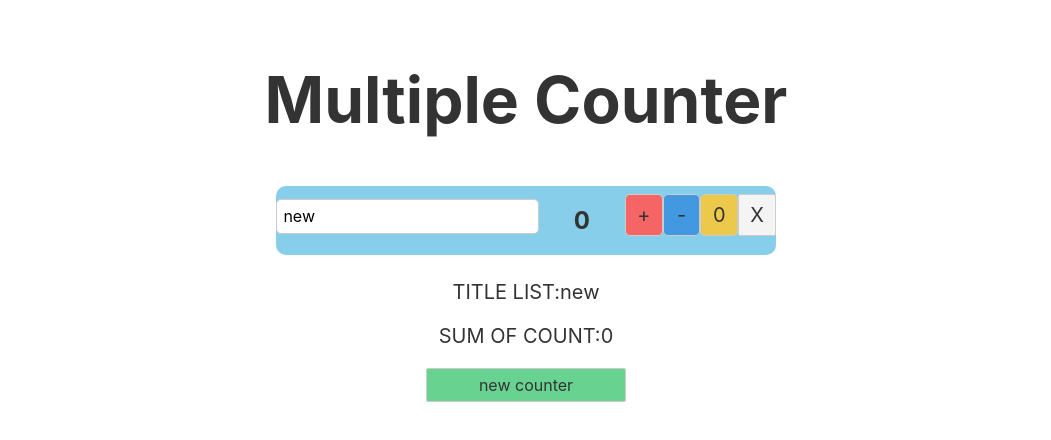
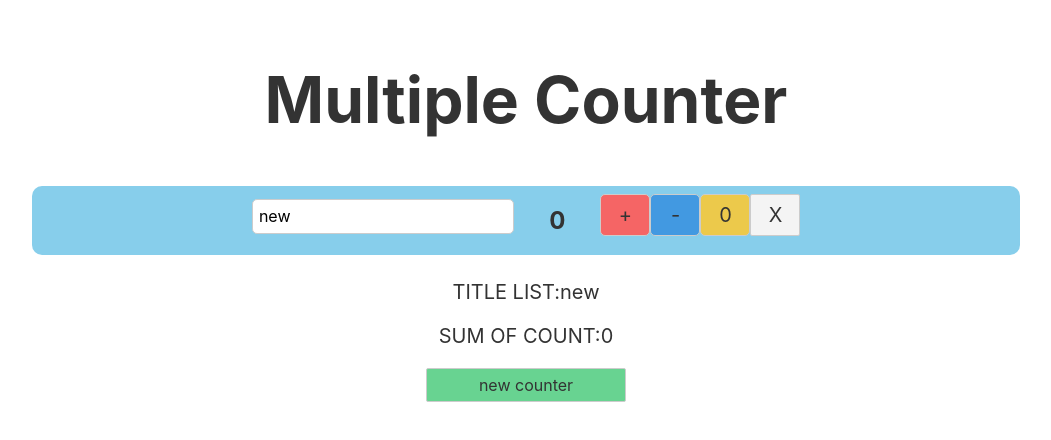
Before and after one commit to EyupTuncel/counter-project, a Svelte app: page / in a window 1280 px wide. Shown: the top 440 px of the page, without its empty margins (114-1165 px from the left). Built offline with nearby package versions, Linux system fonts and the light colour scheme.

Commit message:
changes3

```diff
--- a/src/components/Counter.svelte
+++ b/src/components/Counter.svelte
@@ -59,7 +59,7 @@ main{
     border-radius: 10px;
     margin-right: auto;
     margin-left: auto;
-    width:500px;
+    width:80%;
 }
 @media(min-width:640px){
     main{
```
